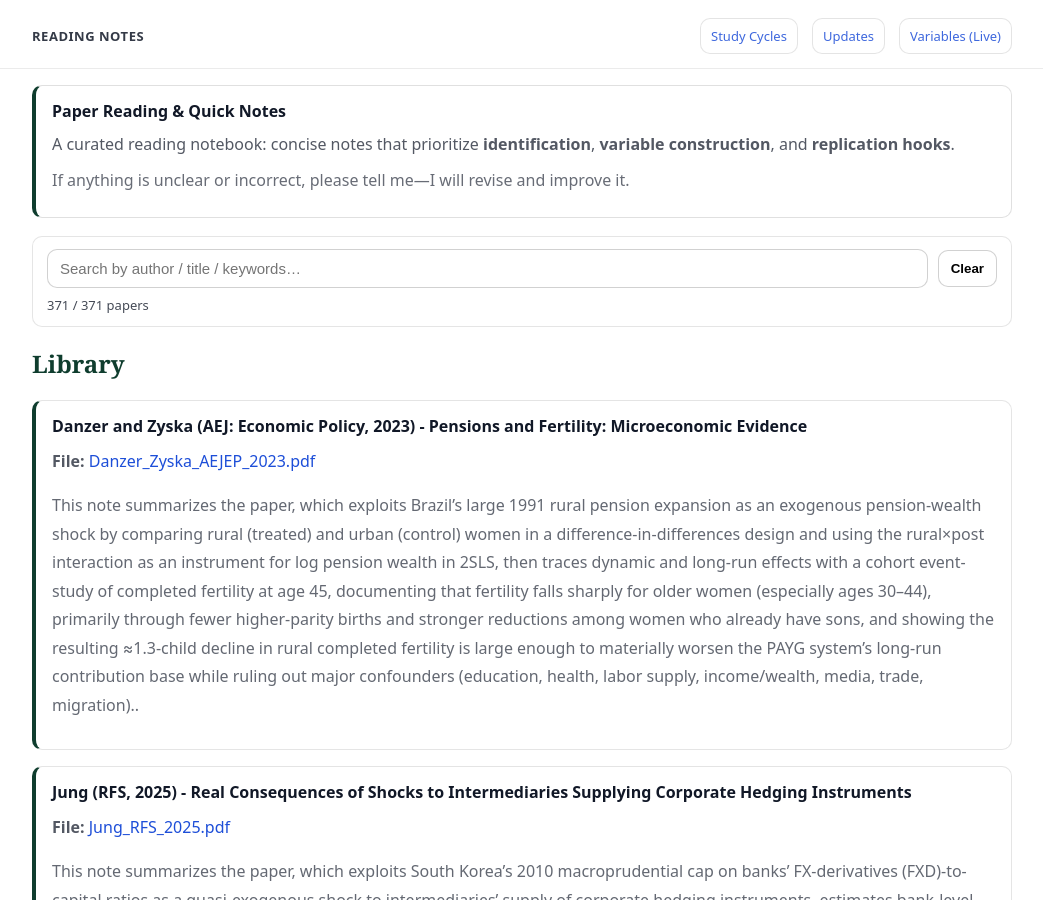
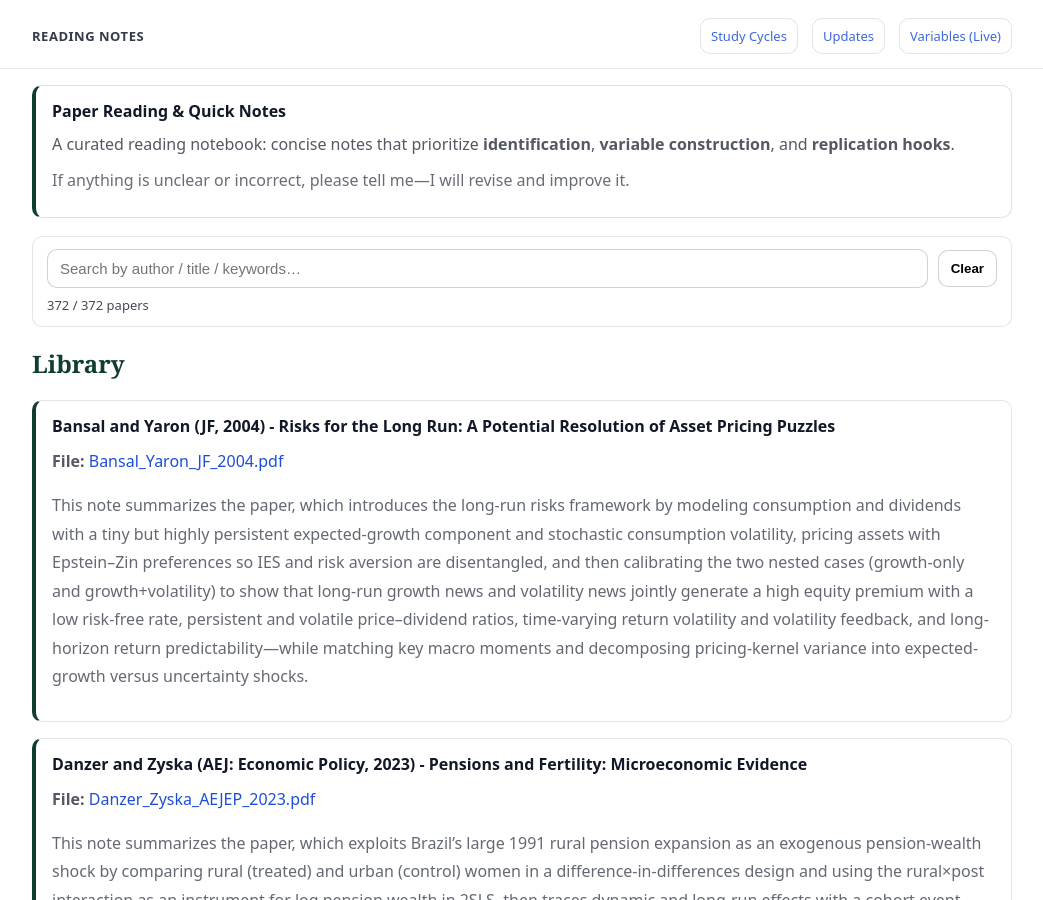
Before and after one commit to yaxinzn/study-archive, a Jekyll site: the page built from reading/index.md, in a window 1280 px wide and 900 px high. Shown: the whole window, without its empty margins (118-1161 px from the left). Built offline with Jekyll 4.4.1, drawn with Linux system fonts in a browser that asks for light colours.

Commit message:
Reading: add/update Bansal_Yaron_JF_2004.pdf

```diff
--- a/_data/reading.yml
+++ b/_data/reading.yml
@@ -1,3 +1,7 @@
+- title: "Bansal and Yaron (JF, 2004) - Risks for the Long Run: A Potential Resolution of Asset Pricing Puzzles"
+  file: "Bansal_Yaron_JF_2004.pdf"
+  desc: "This note summarizes the paper, which introduces the long-run risks framework by modeling consumption and dividends with a tiny but highly persistent expected-growth component and stochastic consumption volatility, pricing assets with Epstein–Zin preferences so IES and risk aversion are disentangled, and then calibrating the two nested cases (growth-only and growth+volatility) to show that long-run growth news and volatility news jointly generate a high equity premium with a low risk-free rate, persistent and volatile price–dividend ratios, time-varying return volatility and volatility feedback, and long-horizon return predictability—while matching key macro moments and decomposing pricing-kernel variance into expected-growth versus uncertainty shocks."
+
 - title: "Danzer and Zyska (AEJ: Economic Policy, 2023) - Pensions and Fertility: Microeconomic Evidence"
   file: "Danzer_Zyska_AEJEP_2023.pdf"
   desc: "This note summarizes the paper, which exploits Brazil’s large 1991 rural pension expansion as an exogenous pension-wealth shock by comparing rural (treated) and urban (control) women in a difference-in-differences design and using the rural×post interaction as an instrument for log pension wealth in 2SLS, then traces dynamic and long-run effects with a cohort event-study of completed fertility at age 45, documenting that fertility falls sharply for older women (especially ages 30–44), primarily through fewer higher-parity births and stronger reductions among women who already have sons, and showing the resulting ≈1.3-child decline in rural completed fertility is large enough to materially worsen the PAYG system’s long-run contribution base while ruling out major confounders (education, health, labor supply, income/wealth, media, trade, migration).."
```
Also changed, not shown: 1 other file.
